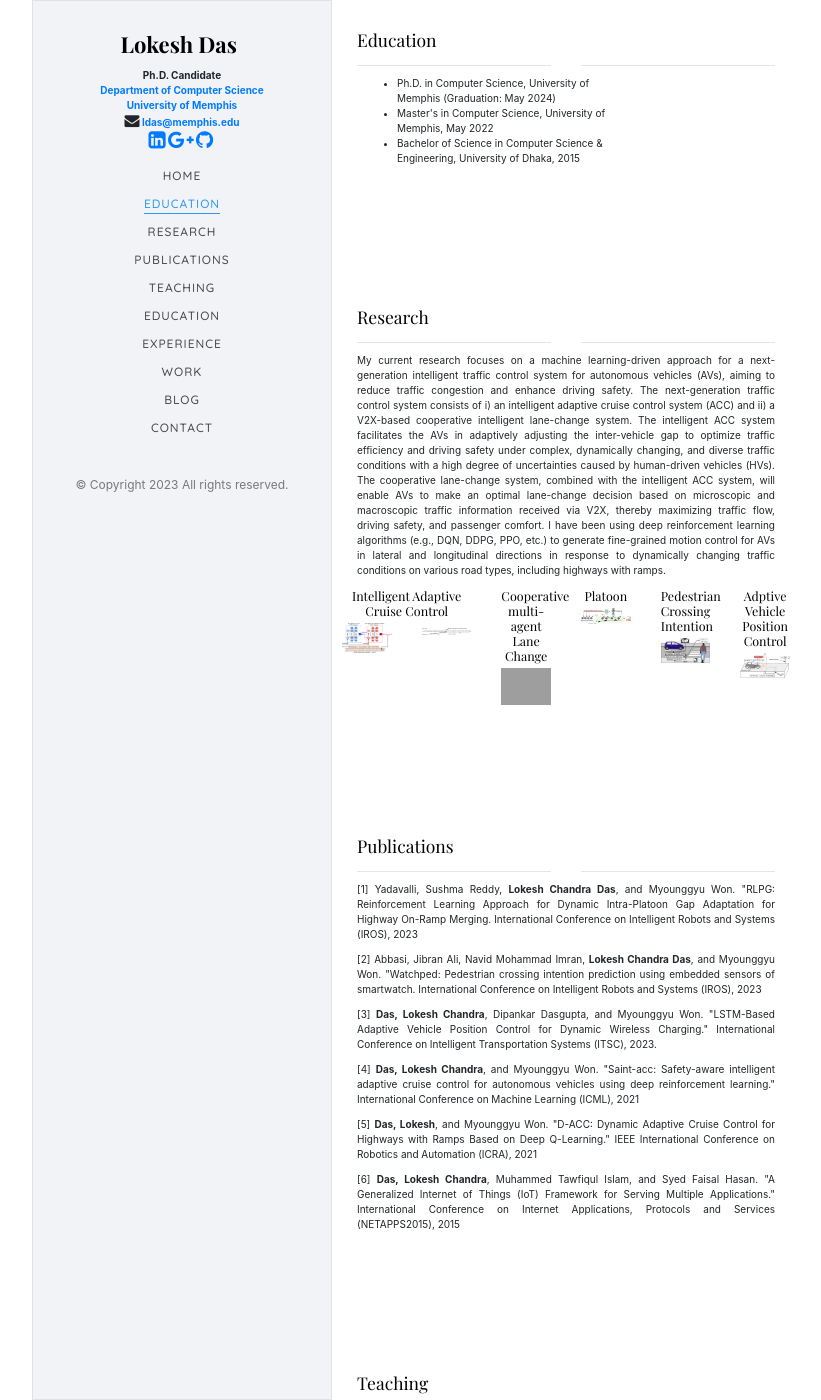
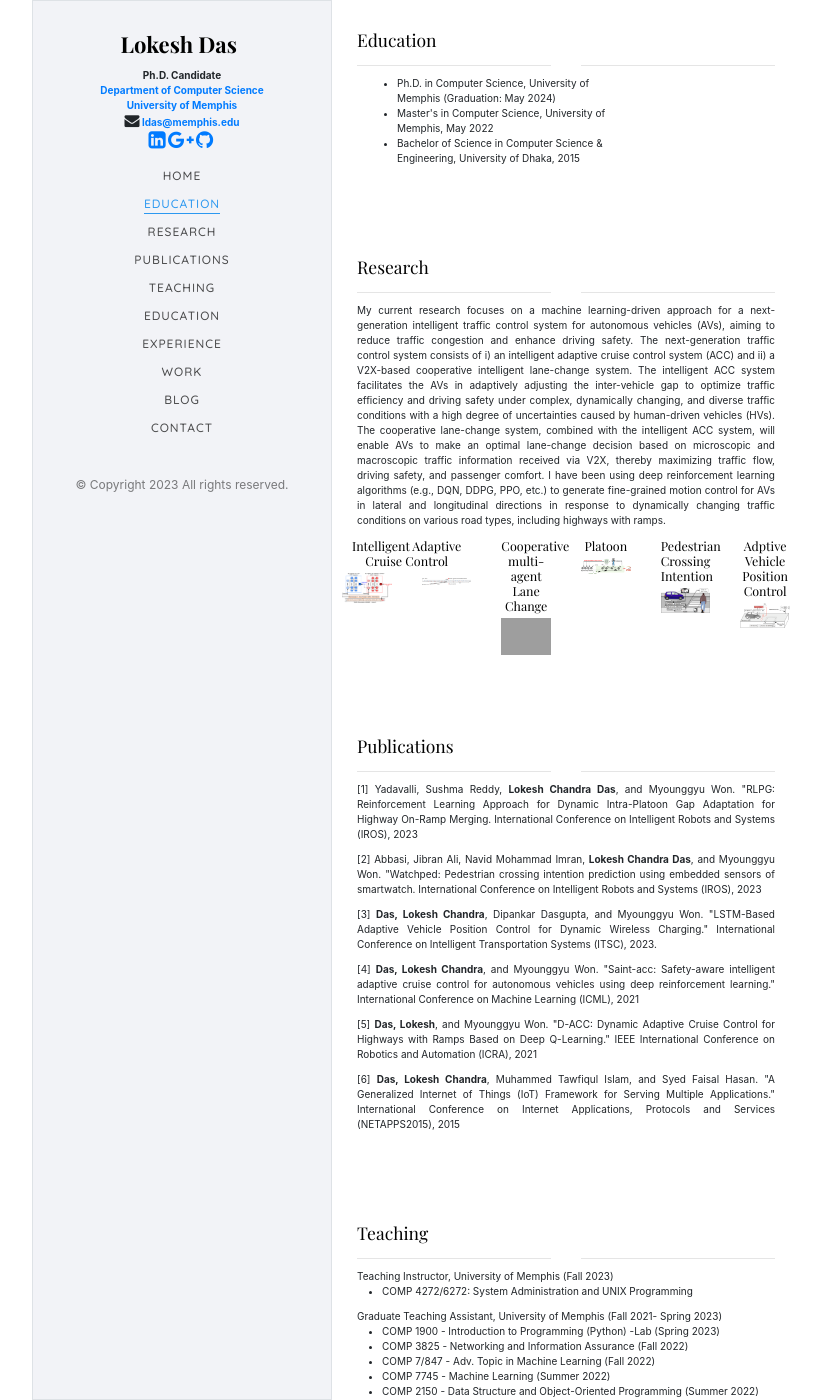
Before and after one commit to lokesh-c-das/lokesh-c-das.github.io, a Jekyll site: the page built from index.md, in a window 1280 px wide and 1400 px high, scrolled down 992 px. Shown: the whole window, without its empty margins (224-1045 px from the left). Built offline with Jekyll 4.4.1, drawn with Linux system fonts in a browser that asks for light colours; nearby versions of some CDN libraries; some web fonts are replaced; library files that are not in the unit come from our copies; grey boxes are pictures that could not be loaded.

Commit message:
main contents modified

```diff
--- a/assets/css/style.css
+++ b/assets/css/style.css
@@ -382,7 +382,7 @@
 .colorlib-research,
 .colorlib-contact {
   padding-top: 4em;
-  padding-bottom: 9em;
+  padding-bottom: 4em;
   clear: both;
   width: 100%;
   display: block; }
```
